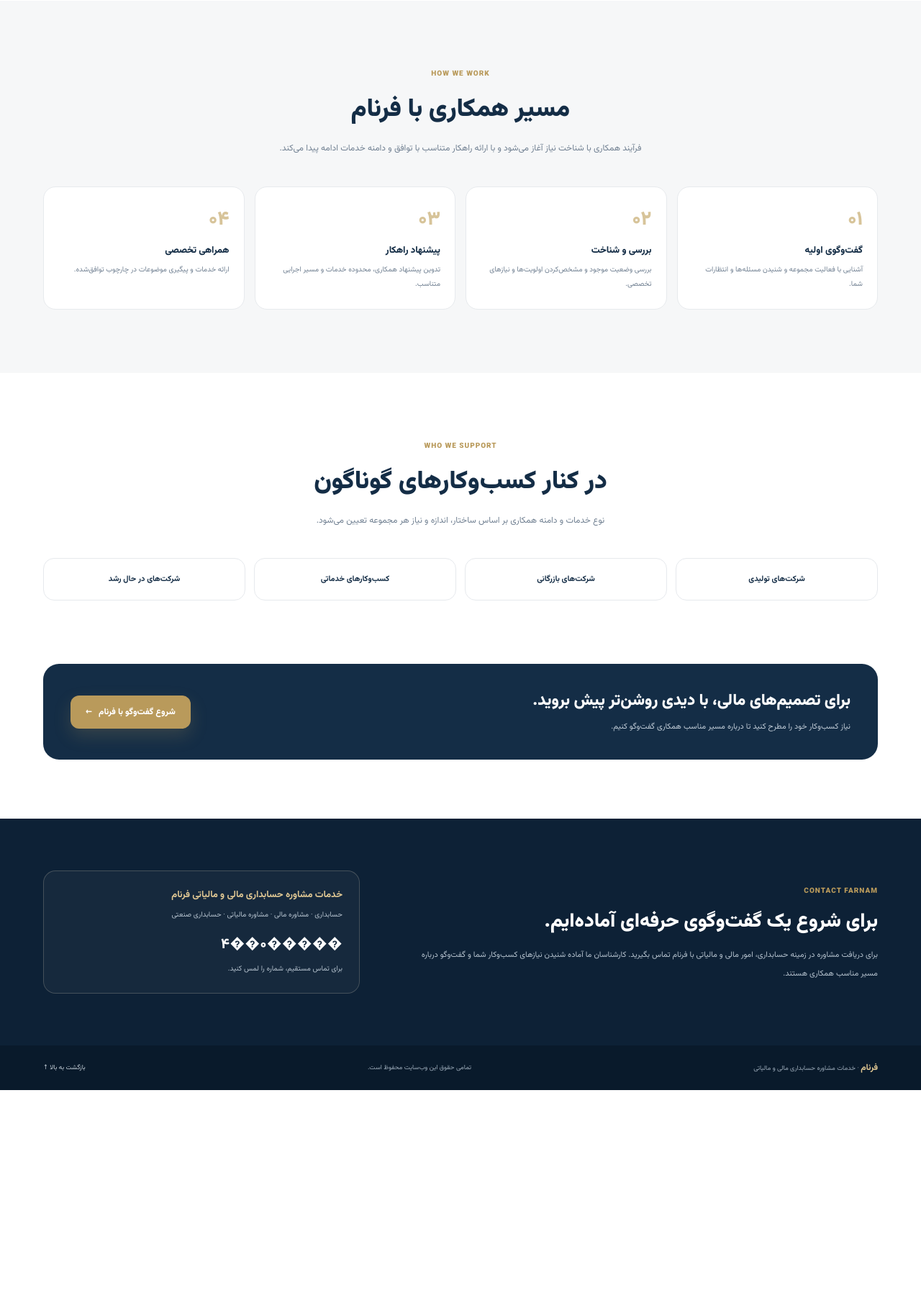
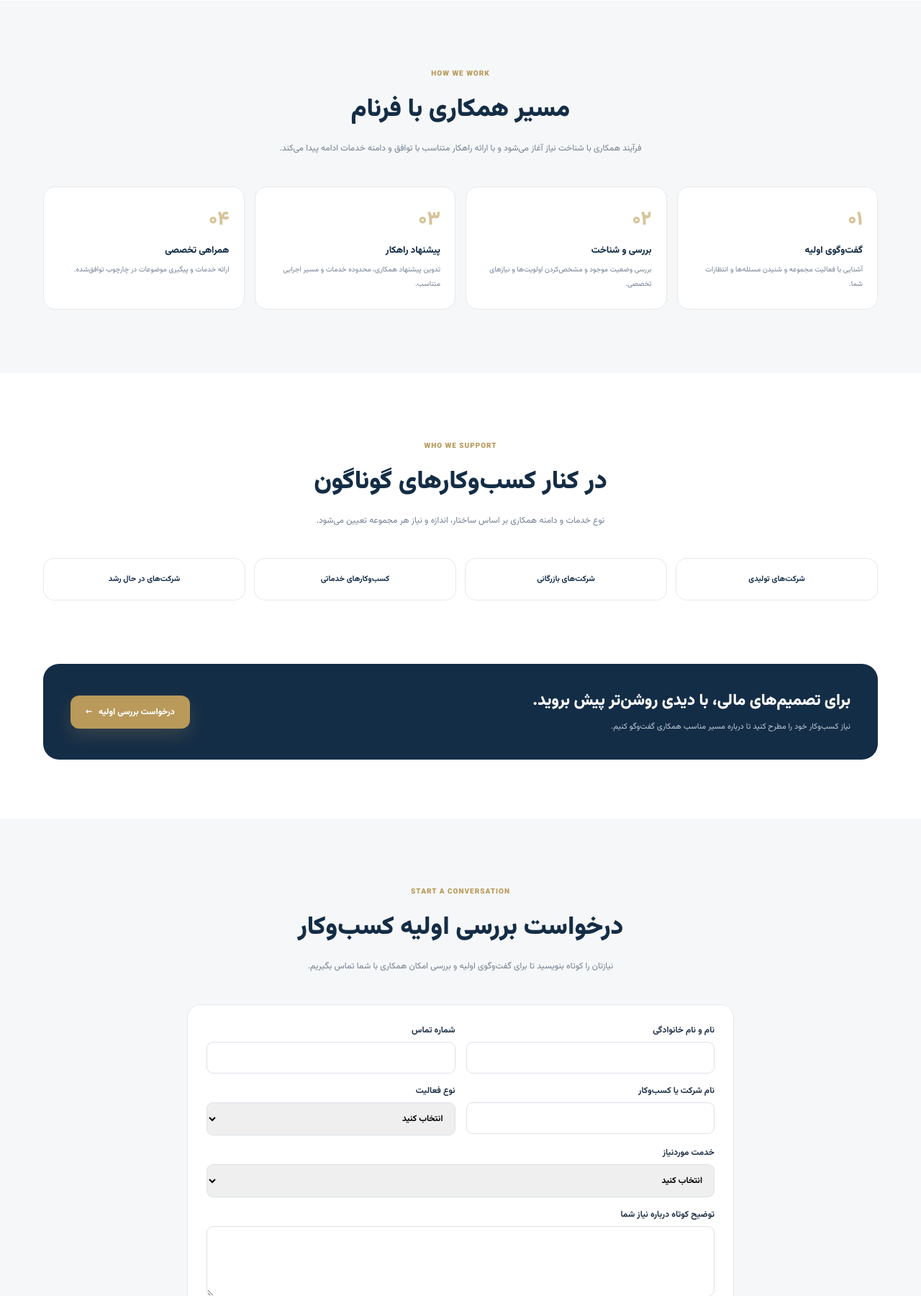
Before and after one commit to media-store-rtl/accounting, a Laravel app: page / in a window 1280 px wide. Shown: the part 2099-3899 px from the top of the page at 72% size. Before the commit the page ends 3613 px from the top, so only its background shows below. Run offline with Laravel 12, Linux system fonts and the light colour scheme; data that the repository does not hold is empty; parts of the project's set-up code (start-up, migrations or seed data) failed here and were passed over.

Commit message:
feat: add consultation request form to Farnam homepage

```diff
--- a/resources/views/accounting.blade.php
+++ b/resources/views/accounting.blade.php
@@ -215,11 +215,12 @@ $siteContent = array_merge([
                 <a href="#services">خدمات</a>
                 <a href="#about">درباره فرنام</a>
                 <a href="#process">فرآیند همکاری</a>
+                <a href="#request-consultation">درخواست مشاوره</a>
                 <a href="#contact">تماس با ما</a>
             </nav>
             <div class="nav-actions">
                 <a class="login-link" href="/login">ورود کاربران</a>
-                <a class="button button-gold" href="#contact">درخواست مشاوره <span aria-hidden="true">←</span></a>
+                <a class="button button-gold" href="#request-consultation">درخواست مشاوره <span aria-hidden="true">←</span></a>
             </div>
         </div>
     </header>
@@ -232,7 +233,7 @@ $siteContent = array_merge([
                     <h1>{{ $siteContent['hero_title'] }}</h1>
                     <p class="hero-copy">{{ $siteContent['hero_copy'] }}</p>
                     <div class="hero-actions">
-                        <a class="button button-gold" href="#contact">درخواست جلسه مشاوره <span aria-hidden="true">←</span></a>
+                        <a class="button button-gold" href="#request-consultation">درخواست جلسه مشاوره <span aria-hidden="true">←</span></a>
                         <a class="button button-outline" href="#services">آشنایی با خدمات</a>
                     </div>
                     <div class="hero-note">
@@ -337,8 +338,31 @@ $siteContent = array_merge([
             <div class="container">
                 <div class="cta-panel">
                     <div><h2>برای تصمیم‌های مالی، با دیدی روشن‌تر پیش بروید.</h2><p>نیاز کسب‌وکار خود را مطرح کنید تا درباره مسیر مناسب همکاری گفت‌وگو کنیم.</p></div>
-                    <a class="button button-gold" href="#contact">شروع گفت‌وگو با فرنام <span aria-hidden="true">←</span></a>
+                    <a class="button button-gold" href="#request-consultation">درخواست بررسی اولیه <span aria-hidden="true">←</span></a>
                 </div>
+            </div>
+        </section>
+
+        <section class="section" id="request-consultation" style="background:#f6f7f8">
+            <div class="container">
+                <div class="section-heading">
+                    <span class="section-kicker">START A CONVERSATION</span>
+                    <h2>درخواست بررسی اولیه کسب‌وکار</h2>
+                    <p>نیازتان را کوتاه بنویسید تا برای گفت‌وگوی اولیه و بررسی امکان همکاری با شما تماس بگیریم.</p>
+                </div>
+                @if (session('lead_status'))<div role="status" style="max-width:760px;margin:0 auto 18px;padding:14px 18px;border-radius:12px;background:#edf8f1;color:#24643d">{{ session('lead_status') }}</div>@endif
+                @if ($errors->any())<div role="alert" style="max-width:760px;margin:0 auto 18px;padding:14px 18px;border-radius:12px;background:#fff0f0;color:#933">لطفاً اطلاعات فرم را بررسی کنید و دوباره بفرستید.</div>@endif
+                <form method="POST" action="{{ route('farnam.leads.store') }}" style="max-width:760px;margin:0 auto;padding:26px;background:#fff;border:1px solid #e6e9ed;border-radius:18px;display:grid;grid-template-columns:1fr 1fr;gap:15px">
+                    @csrf
+                    <label style="font-size:12px;font-weight:700">نام و نام خانوادگی<input name="name" value="{{ old('name') }}" required maxlength="120" autocomplete="name" style="display:block;width:100%;margin-top:7px;padding:12px;border:1px solid #dce2e8;border-radius:9px;font:inherit"></label>
+                    <label style="font-size:12px;font-weight:700">شماره تماس<input name="phone" value="{{ old('phone') }}" required maxlength="30" autocomplete="tel" inputmode="tel" style="display:block;width:100%;margin-top:7px;padding:12px;border:1px solid #dce2e8;border-radius:9px;font:inherit"></label>
+                    <label style="font-size:12px;font-weight:700">نام شرکت یا کسب‌وکار<input name="business_name" value="{{ old('business_name') }}" maxlength="180" style="display:block;width:100%;margin-top:7px;padding:12px;border:1px solid #dce2e8;border-radius:9px;font:inherit"></label>
+                    <label style="font-size:12px;font-weight:700">نوع فعالیت<select name="business_type" required style="display:block;width:100%;margin-top:7px;padding:12px;border:1px solid #dce2e8;border-radius:9px;font:inherit"><option value="">انتخاب کنید</option><option value="production" @selected(old('business_type') === 'production')>تولیدی و صنعتی</option><option value="commerce" @selected(old('business_type') === 'commerce')>بازرگانی</option><option value="services" @selected(old('business_type') === 'services')>خدماتی</option><option value="other" @selected(old('business_type') === 'other')>سایر</option></select></label>
+                    <label style="grid-column:1/-1;font-size:12px;font-weight:700">خدمت موردنیاز<select name="service_interest" required style="display:block;width:100%;margin-top:7px;padding:12px;border:1px solid #dce2e8;border-radius:9px;font:inherit"><option value="">انتخاب کنید</option><option value="accounting" @selected(old('service_interest') === 'accounting')>خدمات حسابداری</option><option value="finance" @selected(old('service_interest') === 'finance')>مشاوره مالی و مدیریتی</option><option value="tax" @selected(old('service_interest') === 'tax')>خدمات مالیاتی</option><option value="industrial_costing" @selected(old('service_interest') === 'industrial_costing')>حسابداری صنعتی و بهای تمام‌شده</option><option value="management_reporting" @selected(old('service_interest') === 'management_reporting')>گزارشگری مدیریتی</option><option value="other" @selected(old('service_interest') === 'other')>سایر خدمات</option></select></label>
+                    <label style="grid-column:1/-1;font-size:12px;font-weight:700">توضیح کوتاه درباره نیاز شما<textarea name="message" maxlength="1500" rows="4" style="display:block;width:100%;margin-top:7px;padding:12px;border:1px solid #dce2e8;border-radius:9px;font:inherit;resize:vertical">{{ old('message') }}</textarea></label>
+                    <label style="grid-column:1/-1;display:flex;align-items:flex-start;gap:9px;font-size:11px;color:#718092;line-height:1.9"><input type="checkbox" name="consent" value="1" required style="margin-top:4px">با ثبت این فرم موافقم اطلاعات تماس من فقط برای پاسخ‌گویی به همین درخواست استفاده شود.</label>
+                    <button type="submit" class="button button-gold" style="grid-column:1/-1;width:100%">ثبت درخواست و هماهنگی تماس</button>
+                </form>
             </div>
         </section>
 
```
